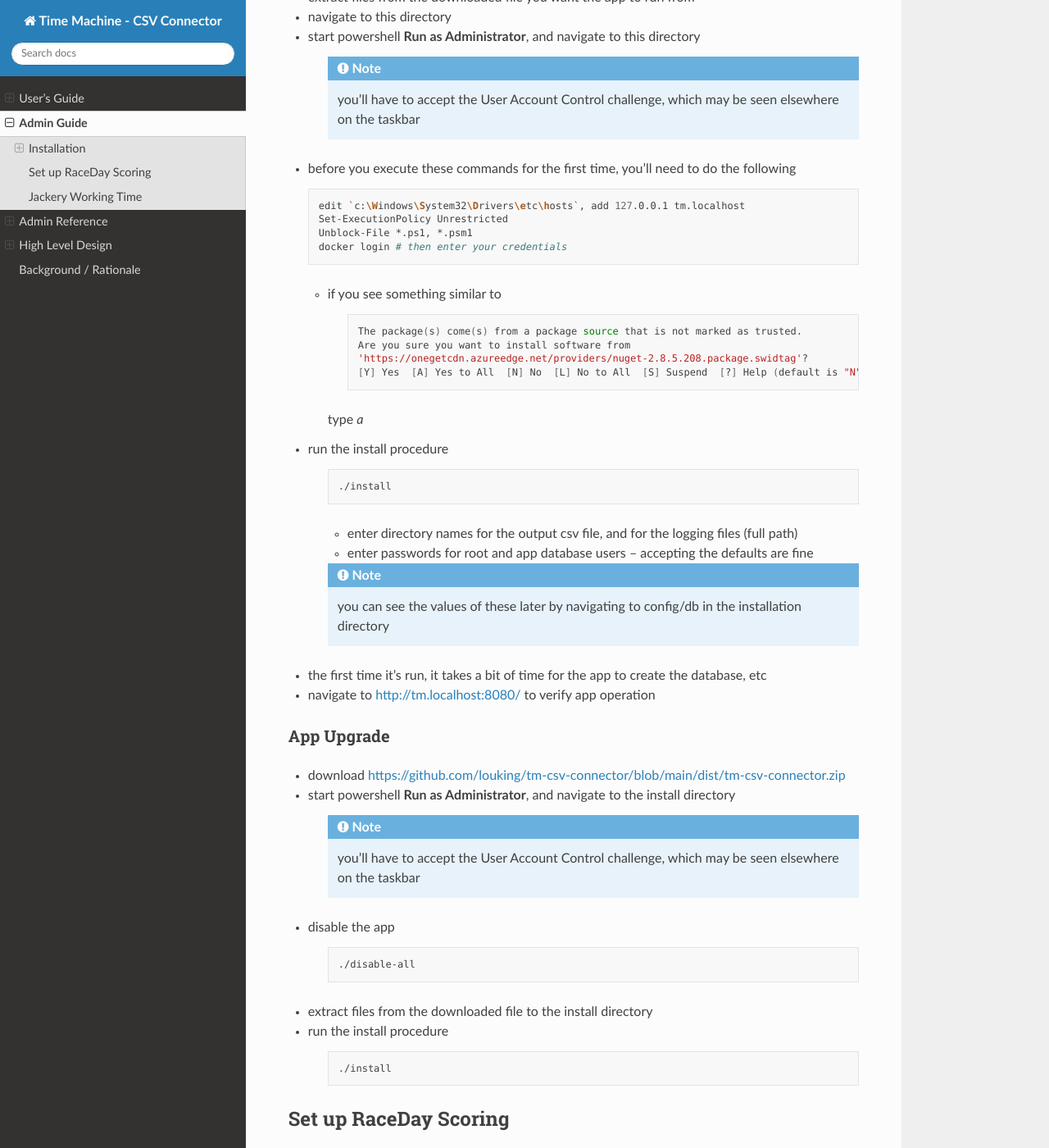
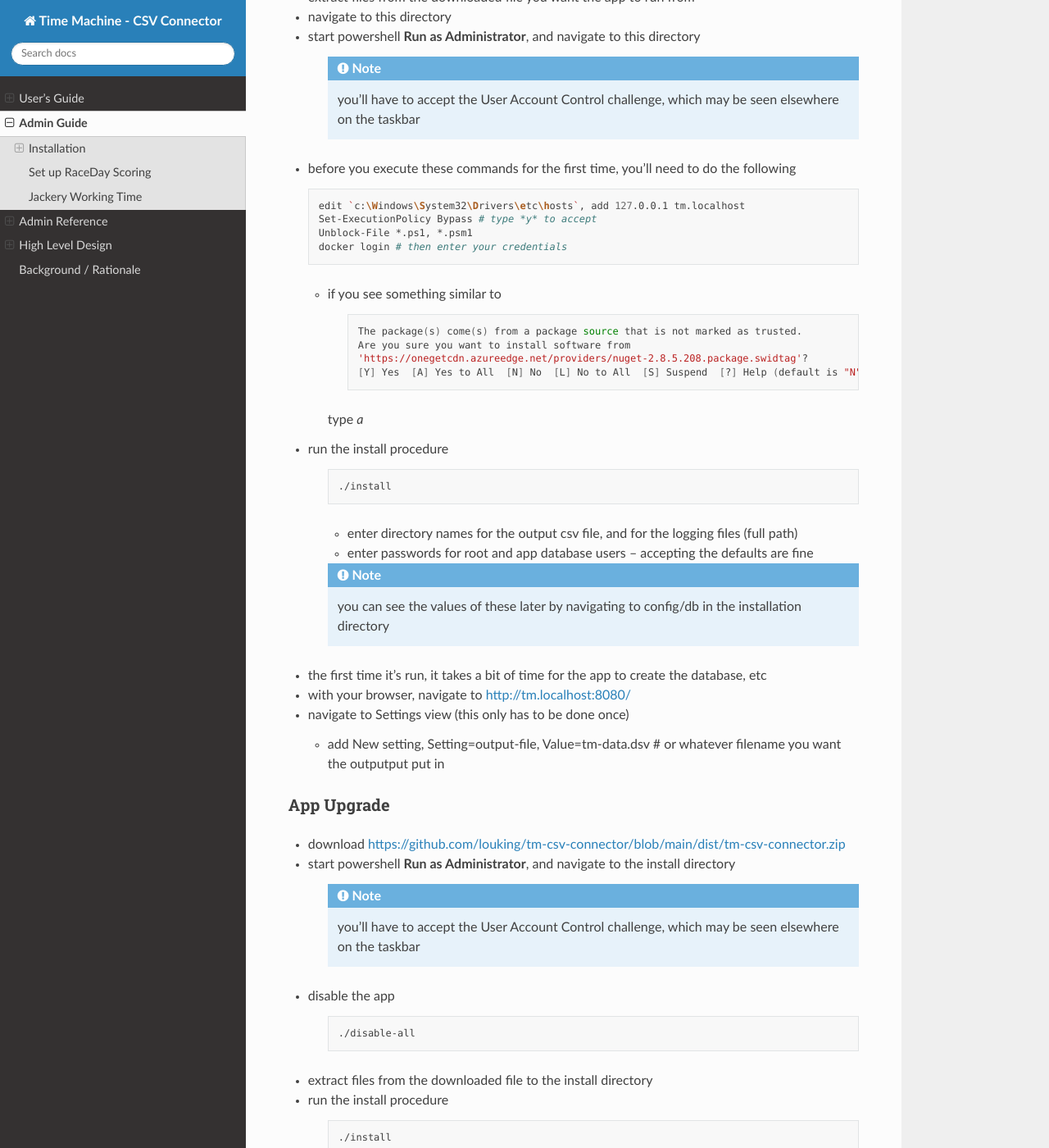
Before and after one commit to louking/tm-csv-connector, a Sphinx documentation site: the page built from web/docs/source/admin-guide.rst, in a window 1280 px wide and 1400 px high, scrolled down 823 px. Shown: the whole window at 82% size. Built offline with Sphinx 7.4.7 and the Read the Docs theme 2.0.0, drawn with Linux system fonts in a browser that asks for light colours.

Commit message:
installation procedure tweaks after first install on clean box v2

```diff
--- a/web/docs/source/admin-guide.rst
+++ b/web/docs/source/admin-guide.rst
@@ -47,7 +47,7 @@
   .. code-block:: shell
 
     edit `c:\Windows\System32\Drivers\etc\hosts`, add 127.0.0.1 tm.localhost
-    Set-ExecutionPolicy Unrestricted
+    Set-ExecutionPolicy Bypass # type *y* to accept
     Unblock-File *.ps1, *.psm1
     docker login # then enter your credentials
 
@@ -74,7 +74,10 @@
     .. note:: you can see the values of these later by navigating to config/db in the installation directory
 
 * the first time it's run, it takes a bit of time for the app to create the database, etc
-* navigate to http://tm.localhost:8080/ to verify app operation
+* with your browser, navigate to http://tm.localhost:8080/
+* navigate to Settings view (this only has to be done once)
+
+  * add New setting, Setting=output-file, Value=tm-data.dsv # or whatever filename you want the outputput put in
 
 
 App Upgrade
```
